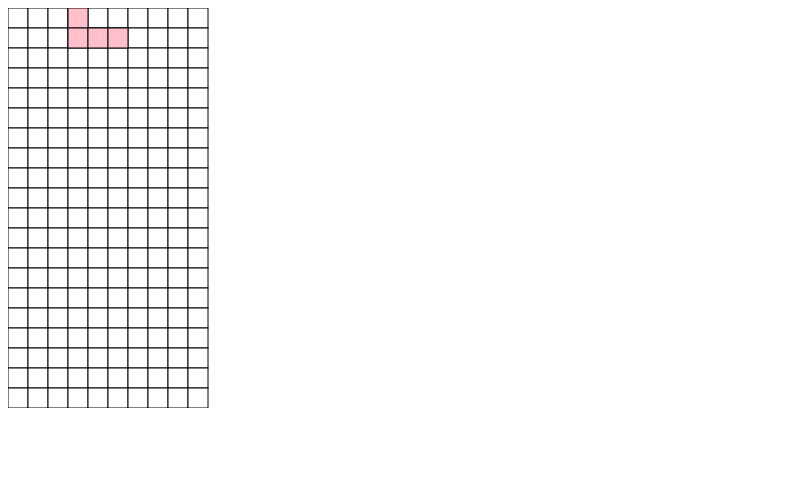
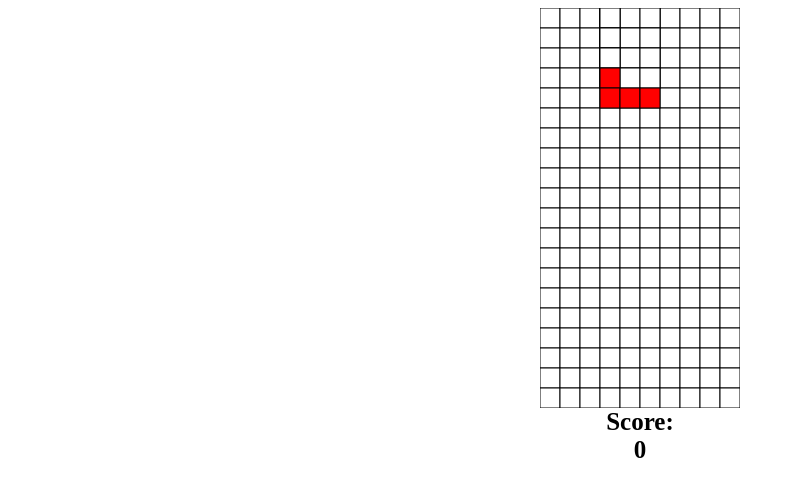
Before and after one commit to dhviet12/CaseStudy_Module1_GameTetris, a plain HTML site: page index.html in a window 1280 px wide. Shown: the whole page, without its empty margins (0-795 px from the left). Drawn offline with Linux system fonts and the light colour scheme.

Commit message:
update file

```diff
--- /dev/null
+++ b/Sound.js
@@ -0,0 +1,9 @@
+function Sound(src) {
+    this.sound = document.createElement('audio');
+    this.sound.src = src;
+    this.sound.setAttribute('preload','auto');
+    document.body.append(this.sound);
+    this.play = function (){
+        this.sound.play();
+    }
+}
--- a/game.js
+++ b/game.js
@@ -1,19 +1,22 @@
 let canvas=document.getElementById('mycanvas');
 let ctx=canvas.getContext('2d');
-let row=20; // row of board
-let col=10 // column of board
-let squareSize=20;
-let emptySquare= 'white';
-
+let score=0;
+let gameOver= false;
+let soundClearRow = new Sound('./sound/clear.wav');
+let soundFall = new Sound('./sound/fall.wav');
 // ve o vuong
 function drawSquare(x,y,color){
     ctx.fillStyle= color;
     ctx.fillRect(x*squareSize,y*squareSize,squareSize,squareSize);
     ctx.strokeStyle='black';
-    ctx.strokeRect(x*squareSize,y*squareSize,squareSize,squareSize)
+    ctx.strokeRect(x*squareSize,y*squareSize,squareSize,squareSize);
 }
 
 // ve bang tao thanh tu cac o vuong mau trang
+let row=20; // row of board
+let col=10 // column of board
+let squareSize=20;
+let emptySquare= 'white';
 let board=[];
 for(r=0; r< row; r++){
     board[r]= [];
@@ -32,17 +35,17 @@ drawBoard();
 
 function Tetromino(shape, color){
     this.shape= shape; // Z,T,O,I,L,S
-    this.shapeI= 0; // index in Shape array
+    this.shapeI= 0; // index in Shape array, default shape 0
     this.currentShape=this.shape[this.shapeI];
     this.color=color;
     this.x= 3;
-    this.y= 0;
+    this.y= -2;
     this.draw = function(){
         for (r=0;r<this.currentShape.length;r++){
             for (c=0; c<this.currentShape.length;c++)
-                // Duyet mang Z[0][r][c]
                 if(this.currentShape[r][c]){
                     drawSquare(this.x+c,this.y+r,this.color)
+                    // this.x+c ; this.y+r = toa do cot va hang cua khoi
                 }
         }
     }
@@ -52,9 +55,9 @@ function Tetromino(shape, color){
                 if (!piece[r][c]) {
                     continue;
                 }
-                let newX = this.x + c + x;
-                let newY = this.y + r + y;
-                if (newX < 0 || newX >= col || newY > row) {
+                let newX = this.x + c + x; // toa do X sau khi di chuyen
+                let newY = this.y + r + y; // toa do Y sau khi di chuyen
+                if (newX < 0 || newX >= col || newY >= row) {
                     return true;
                 }
                 if (newY < 0) {
@@ -81,6 +84,10 @@ function Tetromino(shape, color){
             this.unDraw();
             this.y++;
             this.draw();
+        } else {            // k gap va cham => lock khoi + them khoi moi roi xuong
+            this.lock();
+            soundFall.play();
+            piece=randomTetromino();
         }
     }
     this.moveLeft= function (){
@@ -107,10 +114,46 @@ function Tetromino(shape, color){
             this.draw();
         }
     }
-    this.drop= function (){}
-
+    this.lock=function () {
+        for (r = 0; r < this.currentShape.length; r++) {
+            for (c = 0; c < this.currentShape.length; c++) {
+                // Empty square => tiep tuc
+                if (!this.currentShape[r][c]) {
+                    continue;
+                }
+                if(this.y +r <0){
+                    alert('Game Over!')
+                    gameOver=true;
+                    break;
+                }else board[this.y+r][this.x+c]= this.color; // paint color for empty square
+            }
+        }
+        // remove full row
+        for (r=0 ; r< row;r++){
+            let fullRow=true;
+            for(c=0; c< col;c++){
+                fullRow= fullRow && (board[r][c]!= emptySquare);
+            }
+            if(fullRow){
+                // move down the row above the full row
+                for(y=r;y>1;y--){
+                    for(c=0;c<col;c++){
+                        board[y][c]=board[y-1][c];
+                    }
+                }
+                for(c=0; c<col;c++){
+                    board[0][c]= emptySquare;
+                }
+                score += 1;
+                soundClearRow.play();
+            }
+        }
+        // update board
+        drawBoard();
+        //update score
+        document.getElementById('score').innerHTML=score;
+    }
 }
-
 let pieces = [
     [Z,'red'],
     [S,'green'],
@@ -121,11 +164,21 @@ let pieces = [
     [J,'pink'],
 ]
 function randomTetromino(){
-    let random= Math.floor(Math.random()*pieces.length)
-    return new Tetromino (pieces[random][0],pieces[random][1]);
+    let randomS= Math.floor(Math.random()*pieces.length);
+    let randomC= Math.floor(Math.random()*pieces.length);
+    return new Tetromino (pieces[randomS][0],pieces[randomC][1]);
 }
-let piece=randomTetromino();
-piece.draw();
+
+
+let piece= randomTetromino();
+function drop() {
+    if (!gameOver) {
+        setInterval('piece.moveDown()', 1000);
+    }
+
+}
+drop();
+
 
 // Su kien phim
 document.addEventListener('keydown',control);
--- a/index.html
+++ b/index.html
@@ -3,13 +3,35 @@
 <head>
     <meta charset="UTF-8">
     <title>Game Tetris</title>
+    <style>
+
+        div {
+            text-align:center;
+            font-size: 25px;
+            font-weight:bold;
+            font-family: Bahnschrift;
+        }
+        canvas {
+            display: block;
+            margin: auto;
+        }
+    </style>
 
 </head>
 <body>
-<canvas id="mycanvas" width="600" height="400"></canvas>
+<div>
+    <canvas id="mycanvas" width="200" height="400"></canvas>
+    <div> Score: </div>
+    <div id="score">0</div>
+</div>
+
+
+<audio autoplay loop>
+    <source src="./sound/tetris-gameboy-01.mp3" type="audio/mpeg">
+</audio>
+
+<script type="text/javascript" src="Sound.js"></script>
 <script src="PiecesShape.js"></script>
 <script src="game.js"></script>
-
-
 </body>
 </html>
```
Also changed, not shown: 4 other files.
